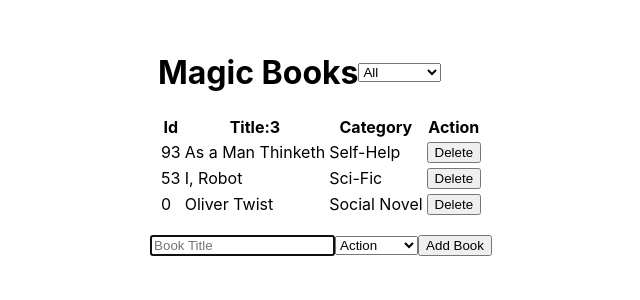
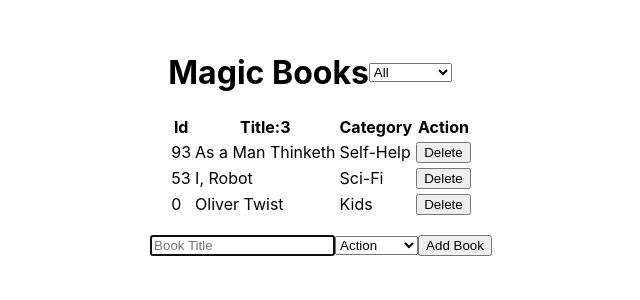
Before and after one commit to temesghentekeste/react-redux-magic-books, a React (Create React App) app: page / in a window 1280 px wide. Shown: the top 300 px of the page, without its empty margins (319-959 px from the left). Built offline with nearby package versions, Linux system fonts and the light colour scheme.

Commit message:
Address code reviewer's issue

```diff
--- a/src/containers/BooksList.js
+++ b/src/containers/BooksList.js
@@ -4,7 +4,7 @@ import { connect } from 'react-redux';
 import Book from '../components/Book';
 import { deleteBook, filterBooks } from '../actions';
 import './BookList.css';
-import CategoryFilter from './CategoryFilter';
+import CategoryFilter from '../components/CategoryFilter';
 
 const BooksList = ({
   books, deleteBook, filter, filterBooks,
--- a/src/store.js
+++ b/src/store.js
@@ -11,12 +11,12 @@ const initialState = {
     {
       id: Math.floor(Math.random() * 100),
       title: 'I, Robot ',
-      category: 'Sci-Fic',
+      category: 'Sci-Fi',
     },
     {
       id: Math.floor(Math.random() * 100),
       title: 'Oliver Twist',
-      category: 'Social Novel',
+      category: 'Kids',
     },
   ],
 };
```
Also changed, not shown: src/components/CategoryFilter.js (renamed from src/containers/CategoryFilter.js).
